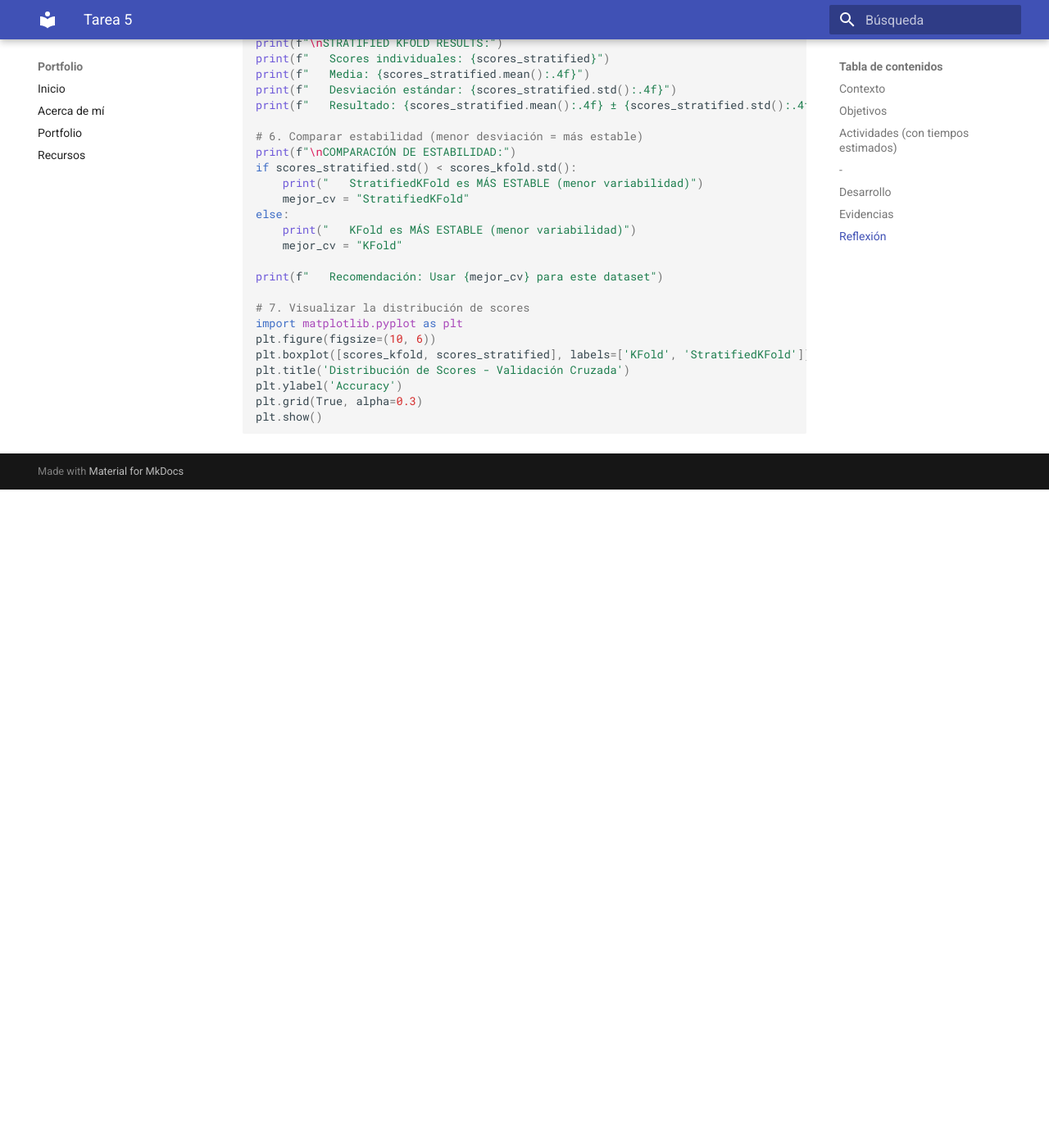
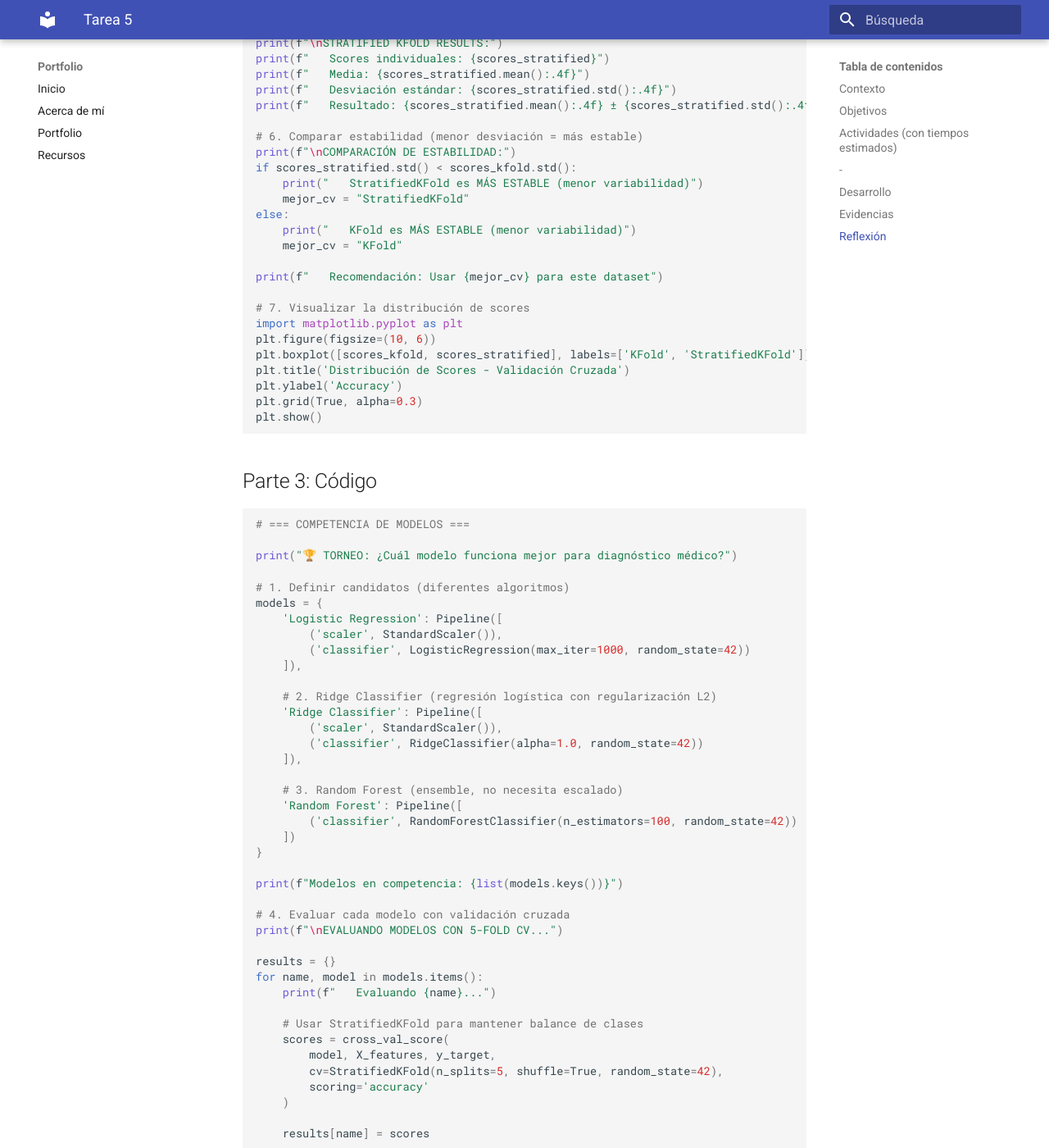
Before and after one commit to Sotogonzalo/IA-portfolio, an MkDocs documentation site: the page built from docs/portfolio/05-tarea-5.md, in a window 1280 px wide and 1400 px high, scrolled down 3357 px. Shown: the whole window at 82% size. Built offline with MkDocs 1.6.1 and Material for MkDocs 9.7.7, drawn with Linux system fonts in a browser that asks for light colours; before the commit the page ends 3954 px from its top, so only the background shows below that; some of the changed text lies outside the part shown.

Commit message:
parte 3.

````diff
--- a/docs/portfolio/05-tarea-5.md
+++ b/docs/portfolio/05-tarea-5.md
@@ -185,3 +185,116 @@ plt.grid(True, alpha=0.3)
 plt.show()
 
 ```
+
+## Parte 3: Código
+
+```python
+# === COMPETENCIA DE MODELOS ===
+
+print("🏆 TORNEO: ¿Cuál modelo funciona mejor para diagnóstico médico?")
+
+# 1. Definir candidatos (diferentes algoritmos)
+models = {
+    'Logistic Regression': Pipeline([
+        ('scaler', StandardScaler()),
+        ('classifier', LogisticRegression(max_iter=1000, random_state=42))
+    ]),
+
+    # 2. Ridge Classifier (regresión logística con regularización L2)
+    'Ridge Classifier': Pipeline([
+        ('scaler', StandardScaler()),
+        ('classifier', RidgeClassifier(alpha=1.0, random_state=42))
+    ]),
+
+    # 3. Random Forest (ensemble, no necesita escalado)
+    'Random Forest': Pipeline([
+        ('classifier', RandomForestClassifier(n_estimators=100, random_state=42))
+    ])
+}
+
+print(f"Modelos en competencia: {list(models.keys())}")
+
+# 4. Evaluar cada modelo con validación cruzada
+print(f"\nEVALUANDO MODELOS CON 5-FOLD CV...")
+
+results = {}
+for name, model in models.items():
+    print(f"   Evaluando {name}...")
+
+    # Usar StratifiedKFold para mantener balance de clases
+    scores = cross_val_score(
+        model, X_features, y_target,
+        cv=StratifiedKFold(n_splits=5, shuffle=True, random_state=42),
+        scoring='accuracy'
+    )
+
+    results[name] = scores
+
+    print(f"   {name}: {scores.mean():.4f} ± {scores.std():.4f}")
+    print(f"      Scores: {[f'{s:.3f}' for s in scores]}")
+
+# 5. Encontrar el mejor modelo
+print(f"\nRESULTADOS FINALES:")
+
+# Encontrar modelo con mayor accuracy promedio
+best_mean_score = 0
+best_model_name = ""
+
+for name, scores in results.items():
+    if scores.mean() > best_mean_score:
+        best_mean_score = scores.mean()
+        best_model_name = name
+
+print(f"GANADOR: {best_model_name}")
+print(f"Score: {best_mean_score:.4f}")
+
+# 6. Análisis detallado de estabilidad
+print(f"\nANÁLISIS DE ESTABILIDAD:")
+for name, scores in results.items():
+    stability = scores.std()
+
+    if stability < 0.02:
+        status = "MUY ESTABLE"
+    elif stability < 0.05:
+        status = "ESTABLE"
+    else:
+        status = "INESTABLE"
+
+    print(f"   {name}: {status} (std: {stability:.4f})")
+
+# 7. Visualización comparativa
+plt.figure(figsize=(12, 6))
+
+# Boxplot de distribución de scores
+plt.subplot(1, 2, 1)
+plt.boxplot([results[name] for name in models.keys()],
+           labels=[name.split()[0] for name in models.keys()])
+plt.title('Distribución de Accuracy por Modelo')
+plt.ylabel('Accuracy')
+plt.grid(True, alpha=0.3)
+
+# Barplot de medias con error bars
+plt.subplot(1, 2, 2)
+names = list(models.keys())
+means = [results[name].mean() for name in names]
+stds = [results[name].std() for name in names]
+
+plt.bar(range(len(names)), means, yerr=stds, capsize=5)
+plt.xticks(range(len(names)), [name.split()[0] for name in names])
+plt.title('Accuracy Promedio ± Desviación Estándar')
+plt.ylabel('Accuracy')
+plt.grid(True, alpha=0.3)
+
+plt.tight_layout()
+plt.show()
+```
+
+##📚 BONUS: ¿Qué significan las métricas de validación?
+##Completa las definiciones:
+###Cross-Validation: Técnica que divide los datos en _ partes para entrenar y evaluar múltiples veces.
+###Accuracy promedio: La _ de rendimiento esperado en datos nuevos.
+###Desviación estándar: Indica qué tan _ es el modelo entre diferentes divisiones de datos.
+###StratifiedKFold: Mantiene la _ de clases en cada fold, especialmente importante en datasets desbalanceados.
+
+---
+##🚀 BONUS: Optimización de Hiperparámetros
````
